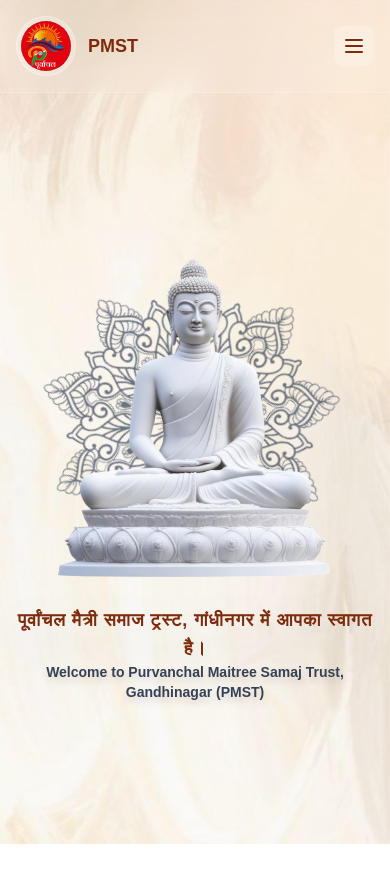
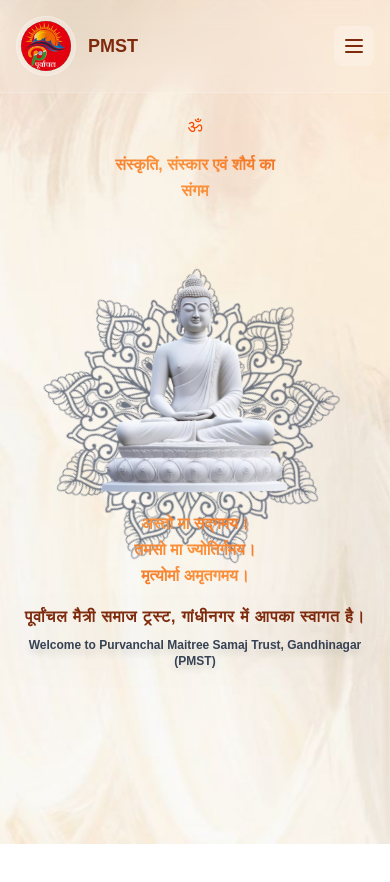
Before and after one commit to sayaji-jay/PMST-webiste, a Next.js app: page / in a window 390 px wide. Shown: the top 882 px of the page. Built offline with nearby package versions, Linux system fonts and the light colour scheme.

Commit message:
mantra position update

```diff
--- a/app/components/Hero.js
+++ b/app/components/Hero.js
@@ -11,6 +11,29 @@
       transition={{ duration: 1.2 }}
       className="min-h-screen flex flex-col items-center justify-center px-4 py-4 sm:py-8 relative"
     >
+
+      {/* Mobile Slokas - Above Buddha */}
+      <motion.div
+        initial={{ opacity: 0, y: -30 }}
+        animate={{ opacity: 1, y: 0 }}
+        transition={{ duration: 0.8, delay: 1.2 }}
+        className="lg:hidden flex flex-col items-center justify-center text-center px-4 mb-4 sm:mb-6 z-20 absolute top-8 sm:top-12 md:top-16 left-1/2 transform -translate-x-1/2"
+      >
+        {/* Centered ॐ */}
+        <div className="text-orange-600 text-lg sm:text-xl mb-3 transition-all duration-300 cursor-default">
+          ॐ
+        </div>
+        {/* First Sloka */}
+        <motion.p
+          initial={{ opacity: 0, y: 20 }}
+          animate={{ opacity: 1, y: 0 }}
+          transition={{ duration: 0.5, delay: 1.4 }}
+          className="text-base sm:text-lg font-semibold text-orange-900 leading-relaxed hindi-shimmer cursor-default"
+          whileHover={{ scale: 1.05, color: "#c2410c" }}
+        >
+          संस्कृति, संस्कार एवं शौर्य का संगम
+        </motion.p>
+      </motion.div>
 
       {/* Side Texts - Desktop */}
       <motion.div
@@ -74,7 +97,7 @@
         <motion.div
           whileHover={{ scale: 1.05 }}
           transition={{ duration: 0.3 }}
-          className="w-70 h-90  xl:w-80 xl:h-96 relative"
+          className="w-48 h-56 sm:w-56 sm:h-64 md:w-64 md:h-72 lg:w-70 lg:h-90 xl:w-80 xl:h-96 relative"
         >
           <Image
             src="/buddha.png"
@@ -86,21 +109,40 @@
         </motion.div>
       </motion.div>
 
+      {/* Mobile Slokas - Below Buddha */}
+      <motion.div
+        initial={{ opacity: 0, y: 30 }}
+        animate={{ opacity: 1, y: 0 }}
+        transition={{ duration: 0.8, delay: 1.6 }}
+        className="lg:hidden flex flex-col items-center justify-center text-center px-4 mt-2 sm:mt-4 z-10 space-y-2"
+      >
+        {/* Remaining Slokas */}
+        <motion.p
+          initial={{ opacity: 0, y: 20 }}
+          animate={{ opacity: 1, y: 0 }}
+          transition={{ duration: 0.5, delay: 1.8 }}
+          className="text-base sm:text-lg font-semibold text-orange-900 leading-relaxed hindi-shimmer cursor-default"
+          whileHover={{ scale: 1.05, color: "#c2410c" }}
+        >
+          अस्तो मा सद्गमय। <br/> तमसो मा ज्योतिर्गमय।<br/>मृत्योर्मा अमृतगमय।
+        </motion.p>
+      </motion.div>
+
       {/* Bottom Text Section */}
       <motion.div
         initial={{ y: 50, opacity: 0 }}
         animate={{ y: 0, opacity: 1 }}
-        transition={{ duration: 0.8, delay: 1.4 }}
-        className="text-center z-10"
+        transition={{ duration: 0.8, delay: 2.2 }}
+        className="text-center z-10 mt-4 sm:mt-6 px-2"
       >
-        <h1 className="text-lg sm:text-2xl md:text-3xl lg:text-4xl xl:text-4xl font-black text-orange-900 drop-shadow-2xl tracking-wider">
+        <h1 className="text-base sm:text-lg md:text-2xl lg:text-3xl xl:text-4xl font-black text-orange-900 drop-shadow-2xl tracking-wider">
           पूर्वांचल मैत्री समाज ट्रस्ट, गांधीनगर में आपका स्वागत है।
         </h1>
         <motion.p
           initial={{ opacity: 0 }}
           animate={{ opacity: 1 }}
-          transition={{ duration: 0.8, delay: 1.8 }}
-          className="text-sm sm:text-base md:text-lg lg:text-xl font-bold text-gray-700 drop-shadow-lg"
+          transition={{ duration: 0.8, delay: 2.4 }}
+          className="text-xs sm:text-sm md:text-base lg:text-lg xl:text-xl font-bold text-gray-700 drop-shadow-lg mt-2"
         >
           Welcome to Purvanchal Maitree Samaj Trust, Gandhinagar (PMST)
         </motion.p>
```
